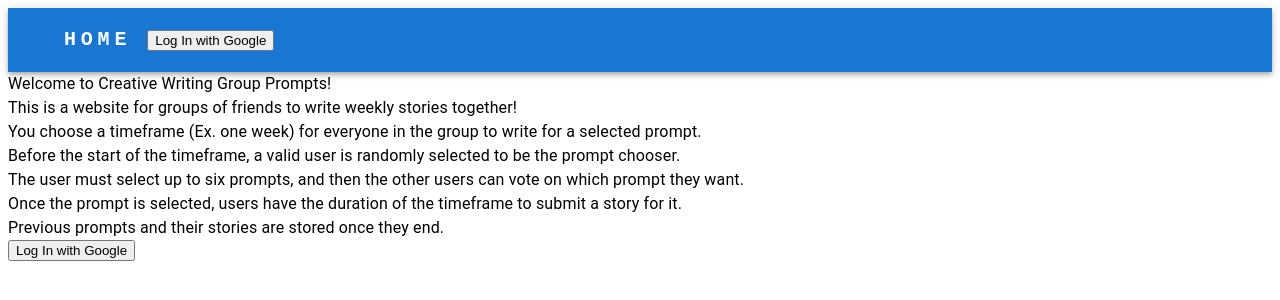
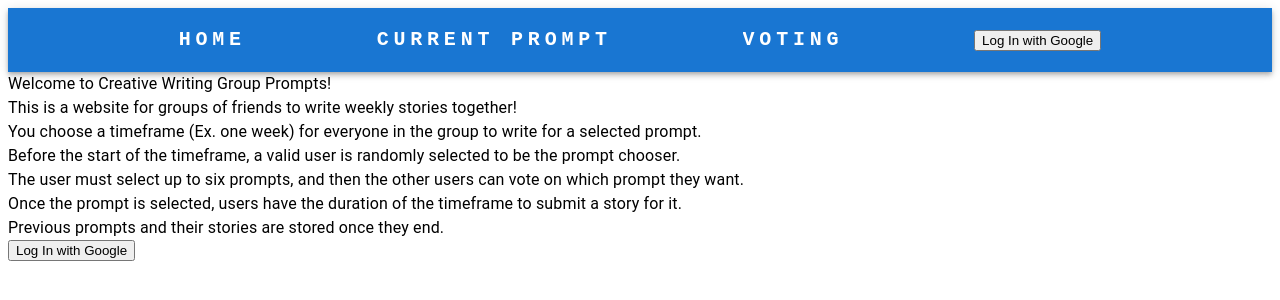
Before and after one commit to wcolburn/CreativeWritingGroupPrompts, a Next.js app: page / in a window 1280 px wide. Shown: the top 300 px of the page. Built offline with nearby package versions, Linux system fonts and the light colour scheme; no server answers.

Commit message:
Update navbar and add current prompt page

```diff
--- a/src/app/voting/page.tsx
+++ b/src/app/voting/page.tsx
@@ -1,9 +1,11 @@
+'use client';
+
 import NavBar from "@/components/Navbar";
 import { useUserContext } from "@/context/userContext";
 import { getVotingContext, getPromptChooserContext } from "@/context/groupContext"
 import { Typography } from "@mui/material";
 
-function Voting() {
+export default function Voting() {
 
     const user  = useUserContext();
     const isVoting = getVotingContext();
--- a/src/components/Navbar.tsx
+++ b/src/components/Navbar.tsx
@@ -10,9 +10,13 @@ export default function NavBar() {
   return (
     <AppBar position="static">
       <Container>
-        <Toolbar disableGutters>
+        <Toolbar disableGutters sx={{ display: "flex", justifyContent: "space-evenly" }}>
 
         <HomeLink />
+
+        <CurrentPromptLink />
+
+        <VotingLink />
 
         <LogInButton />
 
@@ -61,3 +65,43 @@ export function ProfileLink() {
         </Link>
     )
 }
+
+export function VotingLink() {
+    return (
+        <Link href="/voting" style={{color: "#fff", textDecoration: 'none'}}>
+            <Typography
+                variant="h6"
+                noWrap
+                sx={{
+                mr: 2,
+                fontFamily: 'monospace',
+                fontWeight: 700,
+                letterSpacing: '.3rem',
+
+                }}
+            >
+                VOTING
+            </Typography>
+        </Link>
+    )
+}
+
+export function CurrentPromptLink() {
+    return (
+        <Link href="/current-prompt" style={{color: "#fff", textDecoration: 'none'}}>
+            <Typography
+                variant="h6"
+                noWrap
+                sx={{
+                mr: 2,
+                fontFamily: 'monospace',
+                fontWeight: 700,
+                letterSpacing: '.3rem',
+
+                }}
+            >
+                CURRENT PROMPT
+            </Typography>
+        </Link>
+    )
+}
```
Also changed, not shown: src/app/current-prompt/page.tsx (added, +14 -0 lines).
